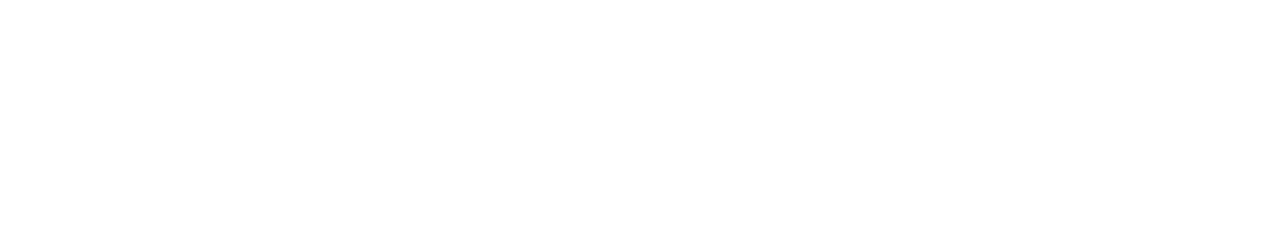
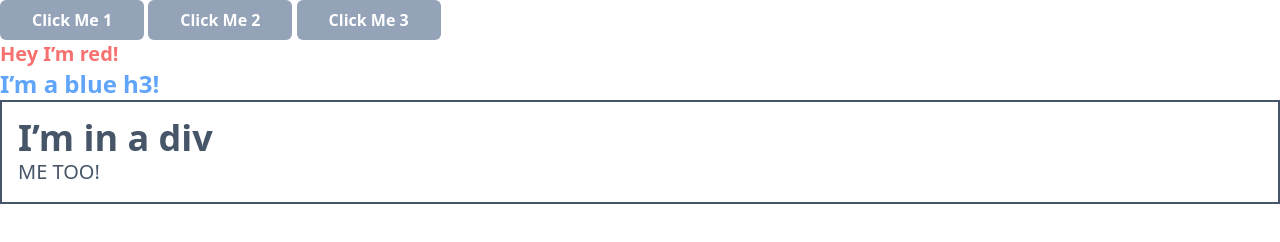
Before and after one commit to codingjogo/git_test, a plain HTML site: page top-foundation/javascript-exercises/DOM-manipulation/01_exercise/index.html in a window 1280 px wide. Drawn offline with nearby package versions, Linux system fonts and the light colour scheme.

Commit message:
done challenge "foundations-dom-manipulation-and-events#events"
learn how to:
- append NODES
- put multiple classes
- get and set functions on buttons

```diff
--- a/top-foundation/javascript-exercises/DOM-manipulation/01_exercise/index.html
+++ b/top-foundation/javascript-exercises/DOM-manipulation/01_exercise/index.html
@@ -8,6 +8,11 @@
 </head>
 <body>
 
+    <div id="container">
+        <button class="py-2 px-8 bg-slate-400 text-white font-semibold rounded-md" id="1">Click Me 1</button>
+        <button class="py-2 px-8 bg-slate-400 text-white font-semibold rounded-md" id="2">Click Me 2</button>
+        <button class="py-2 px-8 bg-slate-400 text-white font-semibold rounded-md" id="3">Click Me 3</button>
+    </div>
 
     <script src="src/script.js"></script>
 </body>
--- a/top-foundation/javascript-exercises/DOM-manipulation/01_exercise/src/script.js
+++ b/top-foundation/javascript-exercises/DOM-manipulation/01_exercise/src/script.js
@@ -0,0 +1,42 @@
+const body = document.querySelector('body')
+const container = document.createElement('div');
+const redPara = document.createElement('p');
+const blueHead3 = document.createElement('h3');
+const main = document.createElement('main')
+const anotherDiv = document.createElement('div')
+const h1InAnotherDiv = document.createElement('h1')
+const pInAnotherDiv = document.createElement('p')
+
+// buttons
+const btns = document.querySelectorAll('button');
+
+container.classList.add('container');
+container.appendChild(redPara)
+container.appendChild(blueHead3)
+
+redPara.textContent = "Hey I’m red!"
+redPara.classList.add('text-red-400', 'font-semibold', 'text-xl')
+
+blueHead3.textContent = "I’m a blue h3!"
+blueHead3.classList.add('text-blue-400', 'font-semibold', 'text-2xl')
+
+main.appendChild(anotherDiv)
+main.classList.add('border-2', 'border-slate-600', 'p-4')
+h1InAnotherDiv.textContent = "I’m in a div"
+h1InAnotherDiv.classList.add('text-slate-600', 'font-semibold', 'text-4xl')
+pInAnotherDiv.textContent = "ME TOO!"
+pInAnotherDiv.classList.add('text-slate-600', 'text-xl')
+
+anotherDiv.appendChild(h1InAnotherDiv)
+anotherDiv.appendChild(pInAnotherDiv)
+
+
+body.appendChild(container)
+body.appendChild(main)
+
+btns.forEach((button) => {
+
+    button.addEventListener('click', () => {
+        alert("I'm button id: " + button.id)
+    })
+})
```
